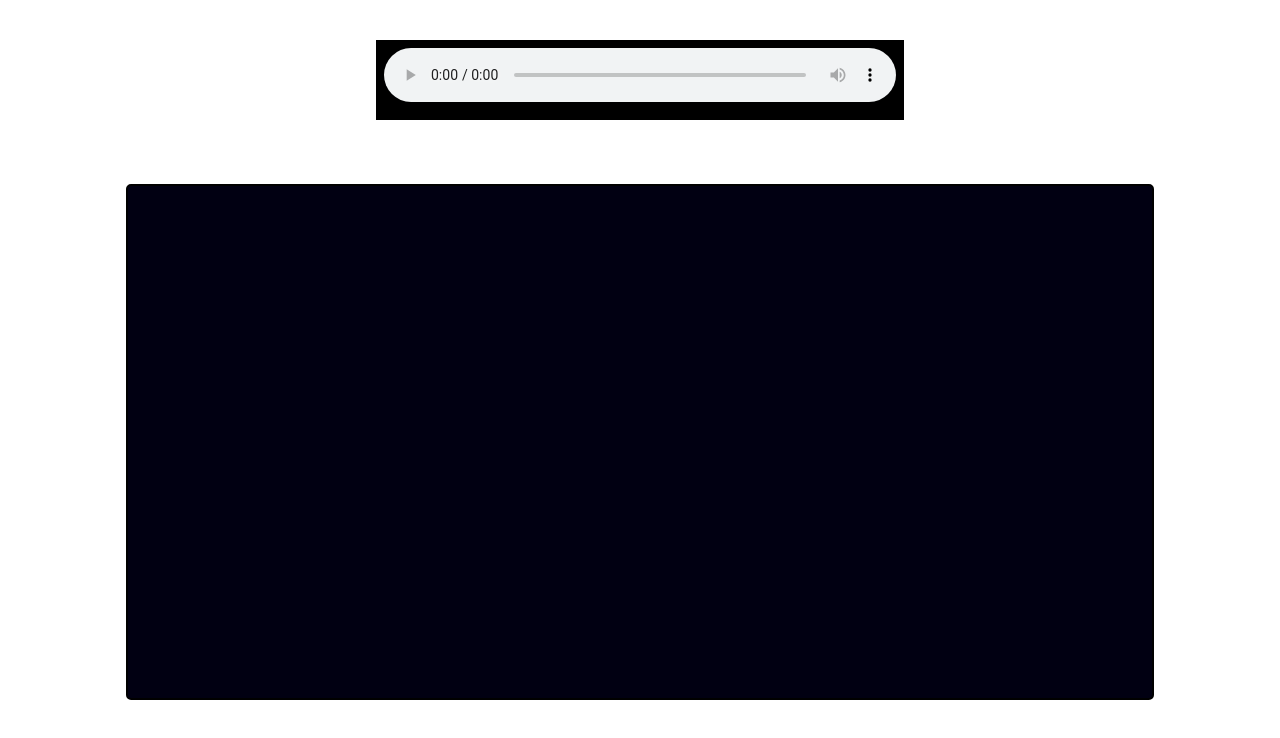
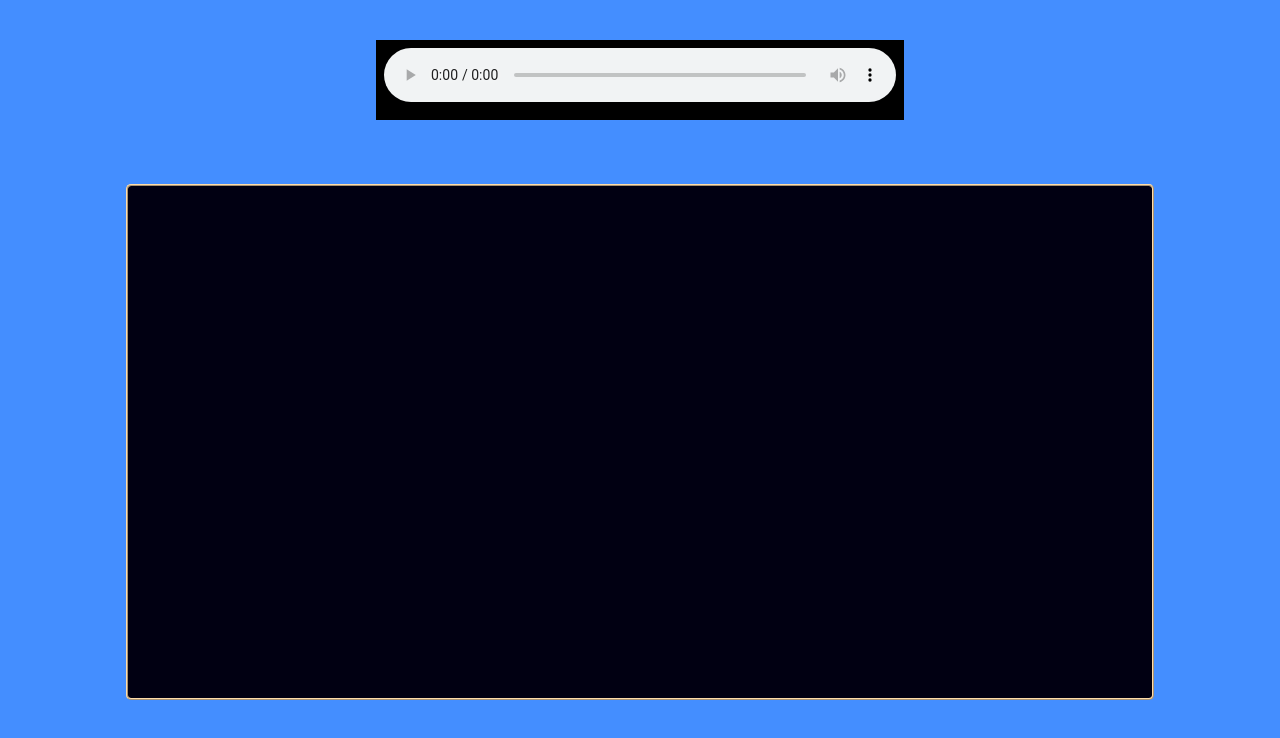
Before and after one commit to teraspora/barvis, a plain HTML site: page index.html in a window 1280 px wide. Drawn offline with Linux system fonts and the light colour scheme.

Commit message:
Adjust styling and title.

```diff
--- a/css/main.css
+++ b/css/main.css
@@ -1,7 +1,12 @@
+body {
+    background-color: #448eff;
+}
+
 main {
     display: grid;
     grid-template-columns: 1fr;
 }
+
 #player {
     width: 512px;
     height: 64px;
@@ -18,6 +23,6 @@ canvas {
     height: 512px;
     background:#010012;
     margin: 32px auto;
-    border: 2px solid black;
+    border: 2px ridge #ffddaa;
     border-radius: 5px;
 }
--- a/index.html
+++ b/index.html
@@ -2,7 +2,7 @@
 <html lang="en">
 <head>
     <meta charset="UTF-8">
-    <title>Web Audio Analyser</title>
+    <title>Web Audio Analyser - Bar  Graph </title>
     <link rel="stylesheet" href="css/main.css">
 </head>
 <body>
```
